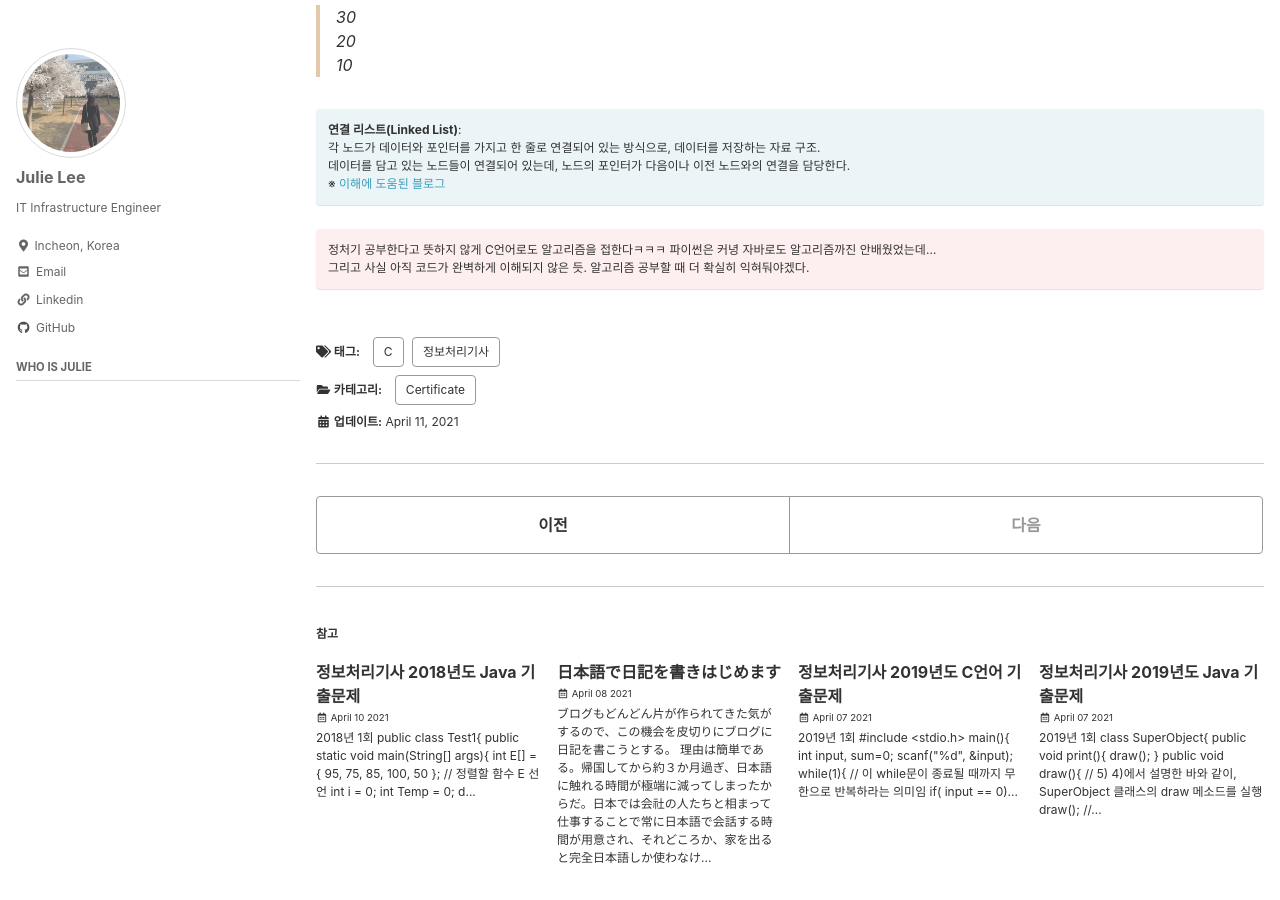
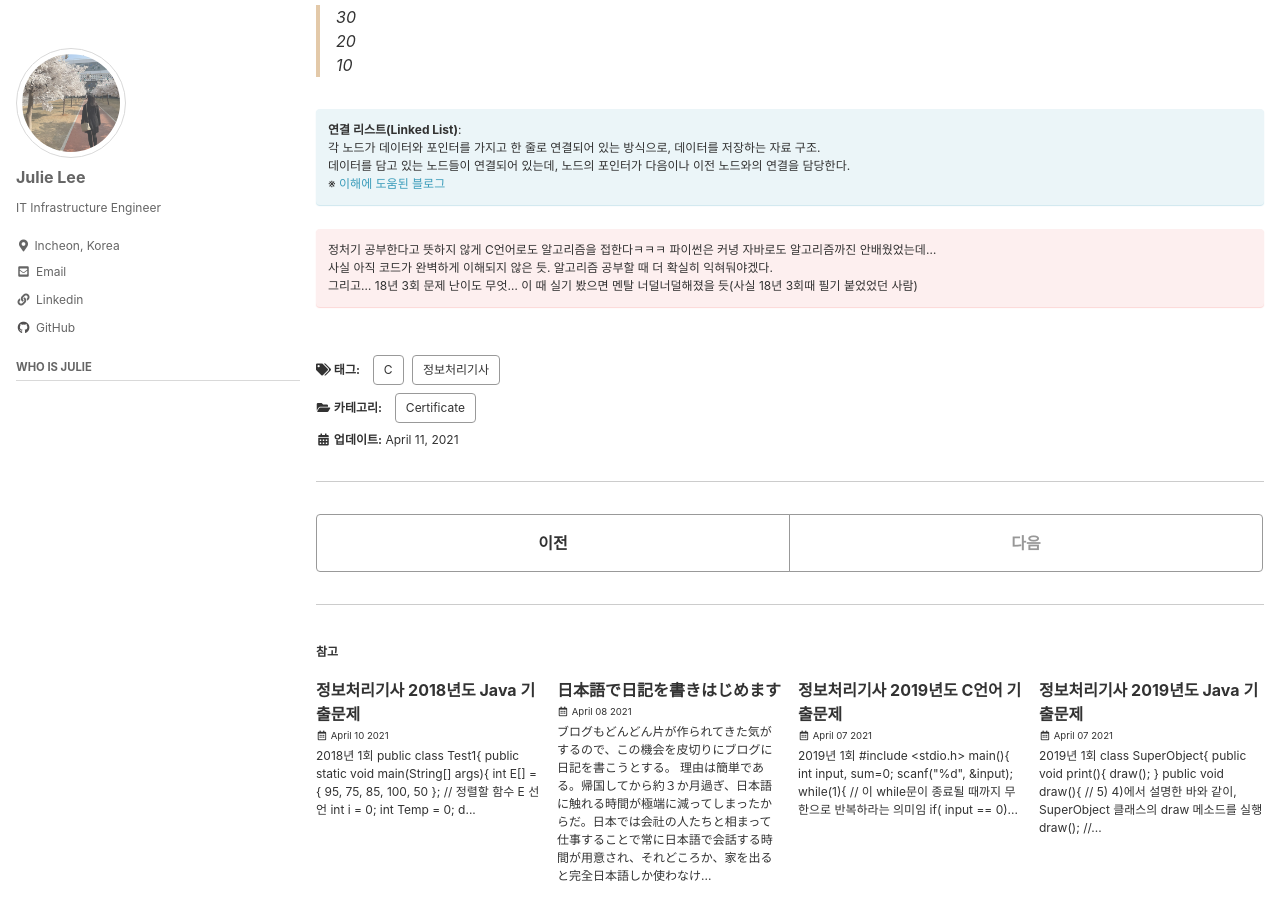
Before and after one commit to smilejulie0812/smilejulie0812.github.io, a Jekyll site: the page built from _posts/2021-04-11-engineerinformationprocessing008.md, in a window 1280 px wide and 900 px high, scrolled down 4131 px. Built offline with Jekyll 4.4.1, drawn with Linux system fonts in a browser that asks for light colours; cached includes are drawn as plain includes.

Commit message:
Update 2021-04-11-engineerinformationprocessing008.md

```diff
--- a/_posts/2021-04-11-engineerinformationprocessing008.md
+++ b/_posts/2021-04-11-engineerinformationprocessing008.md
@@ -196,5 +196,6 @@ main(){
 </div>
 
 정처기 공부한다고 뜻하지 않게 C언어로도 알고리즘을 접한다ㅋㅋㅋ 파이썬은 커녕 자바로도 알고리즘까진 안배웠었는데...
-그리고 사실 아직 코드가 완벽하게 이해되지 않은 듯. 알고리즘 공부할 때 더 확실히 익혀둬야겠다.
+사실 아직 코드가 완벽하게 이해되지 않은 듯. 알고리즘 공부할 때 더 확실히 익혀둬야겠다.
+그리고... 18년 3회 문제 난이도 무엇... 이 때 실기 봤으면 멘탈 너덜너덜해졌을 듯(사실 18년 3회때 필기 붙었었던 사람)
 {: .notice--danger}
```
